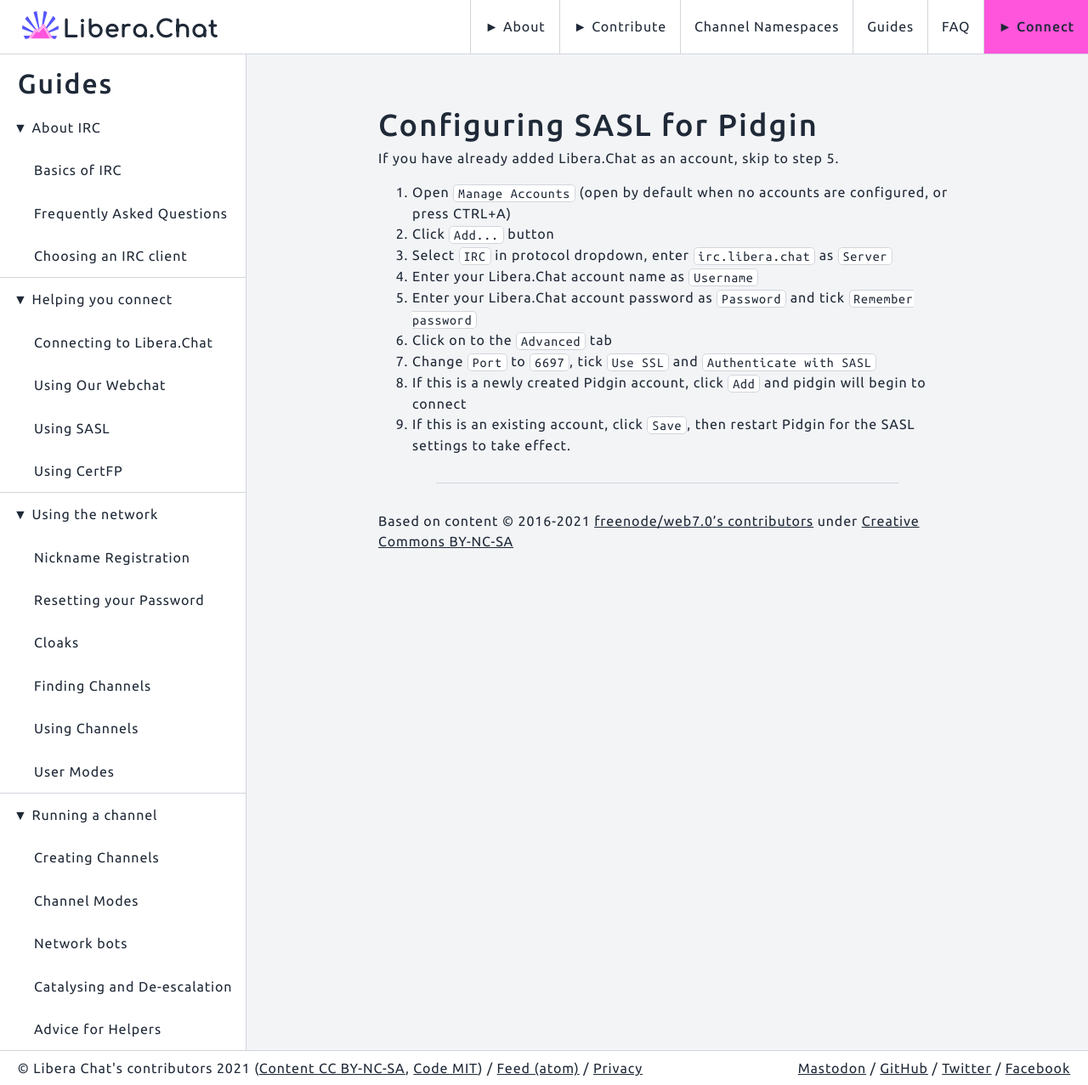
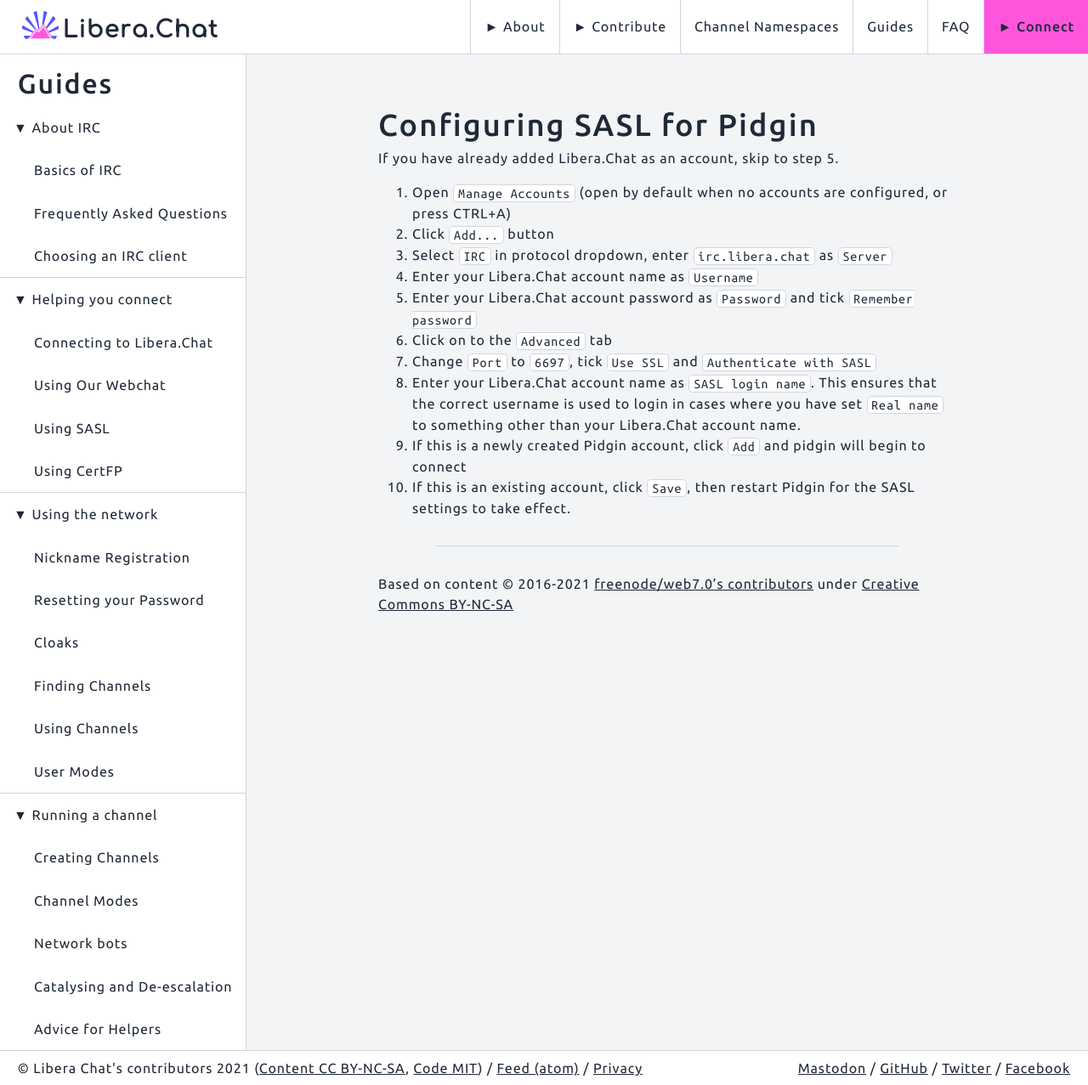
Before and after one commit to Libera-Chat/libera-chat.github.io, a Jekyll site: the page built from content/_guides/sasl/pidgin.md, in a window 1280 px wide and 1277 px high. Shown: the whole window at 85% size. Built offline with Jekyll 4.4.1, drawn with Linux system fonts in a browser that asks for light colours.

Commit message:
Extend pidgin SASL guide to include setting SASL login name
The other day a user in #pidgin followed this guide and had problems logging in because they had set `Real name` to their full name and no `SASL login name`. Pidgin uses `Real name` as fallback for login, so setting `SASL login name` fixed the login problems.

```diff
--- a/content/_guides/sasl/pidgin.md
+++ b/content/_guides/sasl/pidgin.md
@@ -15,7 +15,10 @@
    `Remember password`
 6. Click on to the `Advanced` tab
 7. Change `Port` to `6697`, tick `Use SSL` and `Authenticate with SASL`
-8. If this is a newly created Pidgin account, click `Add` and pidgin will
+8. Enter your Libera.Chat account name as `SASL login name`. This ensures that
+   the correct username is used to login in cases where you have set `Real name`
+   to something other than your Libera.Chat account name.
+9. If this is a newly created Pidgin account, click `Add` and pidgin will
    begin to connect
-9. If this is an existing account, click `Save`, then restart Pidgin for the
+10. If this is an existing account, click `Save`, then restart Pidgin for the
    SASL settings to take effect.
```
